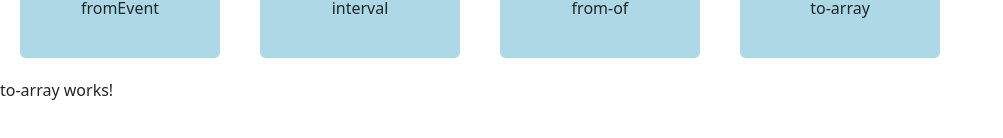
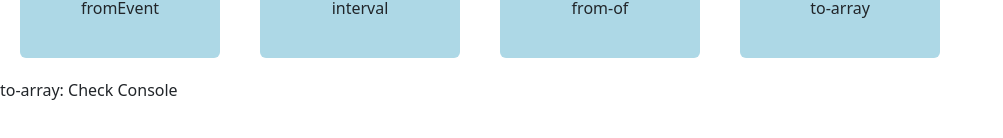
Before and after one commit to parvez-tm/angular-rxjs, an Angular app: page /observable/to-array in a window 1280 px wide. Shown: the part 204-342 px from the top of the page, without its empty margins (0-1003 px from the left). Built offline with nearby package versions, Linux system fonts and the light colour scheme.

Commit message:
no big deal

```diff
--- a/src/observable/to-array/to-array.component.html
+++ b/src/observable/to-array/to-array.component.html
@@ -1 +1 @@
-<p>to-array works!</p>
+<p>to-array: Check Console</p>
```
